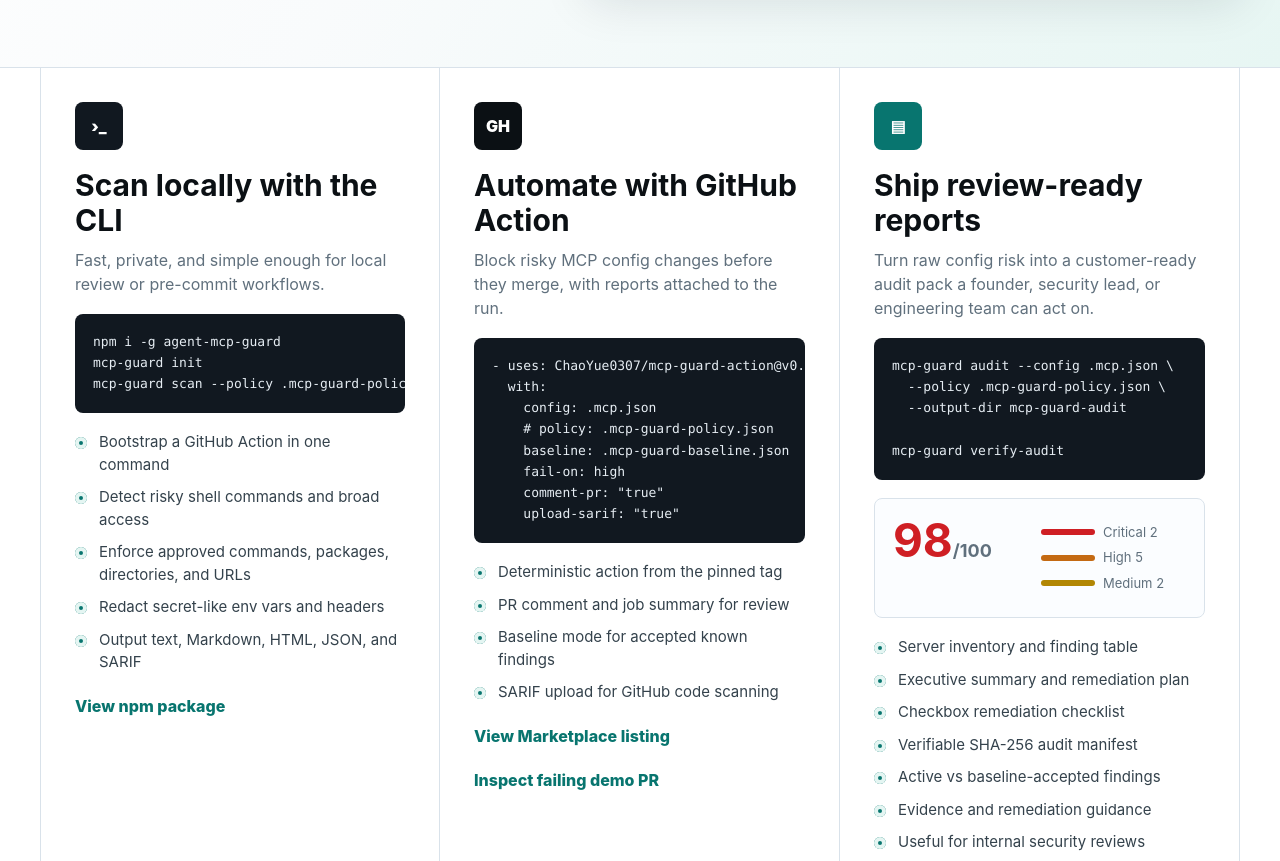
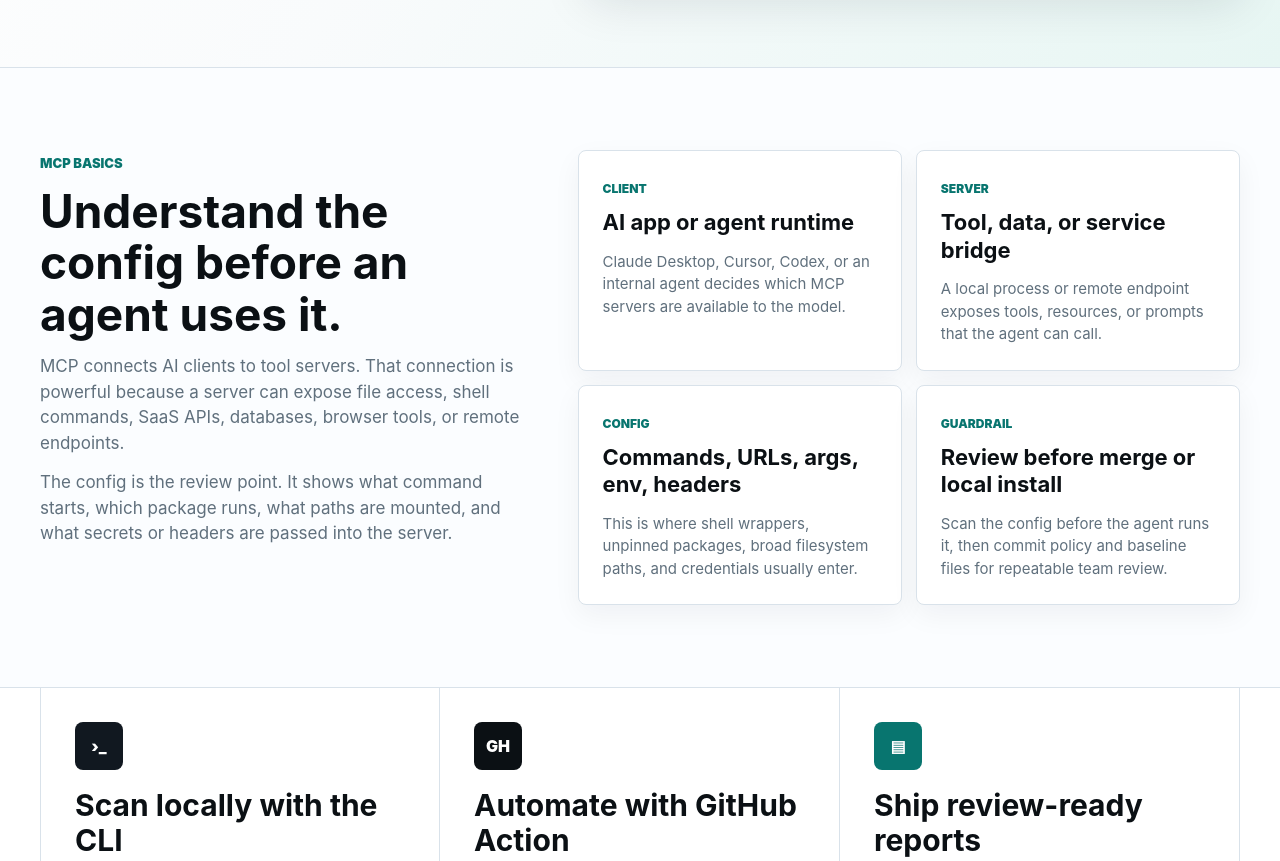
Before and after one commit to ChaoYue0307/mcp-guard, a website: page site/index.html in a window 1280 px wide. Shown: the part 831-1692 px from the top of the page. Drawn offline with Linux system fonts and the light colour scheme.

Commit message:
Add MCP basics to README and site

```diff
--- a/site/index.html
+++ b/site/index.html
@@ -18,6 +18,7 @@
         <span>mcp-guard</span>
       </a>
       <nav aria-label="Primary navigation">
+        <a href="#mcp-basics">MCP</a>
         <a href="#scan">Scan</a>
         <a href="#action">Action</a>
         <a href="#baseline">Baseline</a>
@@ -98,6 +99,37 @@
   "message": "Shell command executes inline script",
   "uri": "mcp-servers.json"
 }</code></pre>
+        </div>
+      </section>
+
+      <section class="mcp-basics" id="mcp-basics">
+        <div class="basics-copy">
+          <span class="eyebrow">MCP basics</span>
+          <h2>Understand the config before an agent uses it.</h2>
+          <p>MCP connects AI clients to tool servers. That connection is powerful because a server can expose file access, shell commands, SaaS APIs, databases, browser tools, or remote endpoints.</p>
+          <p>The config is the review point. It shows what command starts, which package runs, what paths are mounted, and what secrets or headers are passed into the server.</p>
+        </div>
+        <div class="basics-grid" aria-label="MCP basics">
+          <div class="basics-card">
+            <span>Client</span>
+            <strong>AI app or agent runtime</strong>
+            <p>Claude Desktop, Cursor, Codex, or an internal agent decides which MCP servers are available to the model.</p>
+          </div>
+          <div class="basics-card">
+            <span>Server</span>
+            <strong>Tool, data, or service bridge</strong>
+            <p>A local process or remote endpoint exposes tools, resources, or prompts that the agent can call.</p>
+          </div>
+          <div class="basics-card">
+            <span>Config</span>
+            <strong>Commands, URLs, args, env, headers</strong>
+            <p>This is where shell wrappers, unpinned packages, broad filesystem paths, and credentials usually enter.</p>
+          </div>
+          <div class="basics-card">
+            <span>Guardrail</span>
+            <strong>Review before merge or local install</strong>
+            <p>Scan the config before the agent runs it, then commit policy and baseline files for repeatable team review.</p>
+          </div>
         </div>
       </section>
 
--- a/site/styles.css
+++ b/site/styles.css
@@ -387,6 +387,64 @@
 
 code {
   font-family: ui-monospace, SFMono-Regular, Menlo, Monaco, Consolas, "Liberation Mono", monospace;
+}
+
+.mcp-basics {
+  display: grid;
+  grid-template-columns: minmax(0, .85fr) minmax(0, 1.15fr);
+  gap: 48px;
+  align-items: start;
+  padding: 82px 40px;
+  background: #fbfdff;
+  border-top: 1px solid var(--line);
+}
+
+.mcp-basics h2 {
+  margin: 0;
+  color: var(--ink);
+  font-size: 46px;
+  line-height: 1.12;
+  letter-spacing: 0;
+}
+
+.mcp-basics p {
+  margin: 14px 0 0;
+  color: var(--muted);
+  font-size: 17px;
+}
+
+.basics-grid {
+  display: grid;
+  grid-template-columns: repeat(2, minmax(0, 1fr));
+  gap: 14px;
+}
+
+.basics-card {
+  min-height: 210px;
+  padding: 24px;
+  background: var(--white);
+  border: 1px solid var(--line);
+  border-radius: 8px;
+  box-shadow: 0 10px 28px rgba(15, 23, 42, .05);
+}
+
+.basics-card span {
+  color: var(--teal);
+  font-size: 12px;
+  font-weight: 900;
+  text-transform: uppercase;
+}
+
+.basics-card strong {
+  display: block;
+  margin-top: 10px;
+  color: var(--ink);
+  font-size: 22px;
+  line-height: 1.25;
+}
+
+.basics-card p {
+  font-size: 15px;
 }
 
 .workflows {
@@ -980,6 +1038,7 @@
   }
 
   .workflows,
+  .mcp-basics,
   .reports,
   .baseline-section,
   .e2e-proof,
@@ -1015,6 +1074,7 @@
 
   .hero,
   .workflows,
+  .mcp-basics,
   .reports,
   .baseline-section,
   .e2e-proof,
@@ -1094,6 +1154,7 @@
     font-size: 26px;
   }
 
+  .mcp-basics h2,
   .reports h2,
   .baseline-copy h2,
   .e2e-proof h2,
@@ -1103,6 +1164,10 @@
   }
 
   .mini-report {
+    grid-template-columns: 1fr;
+  }
+
+  .basics-grid {
     grid-template-columns: 1fr;
   }
 
```
Also changed, not shown: README.md.
